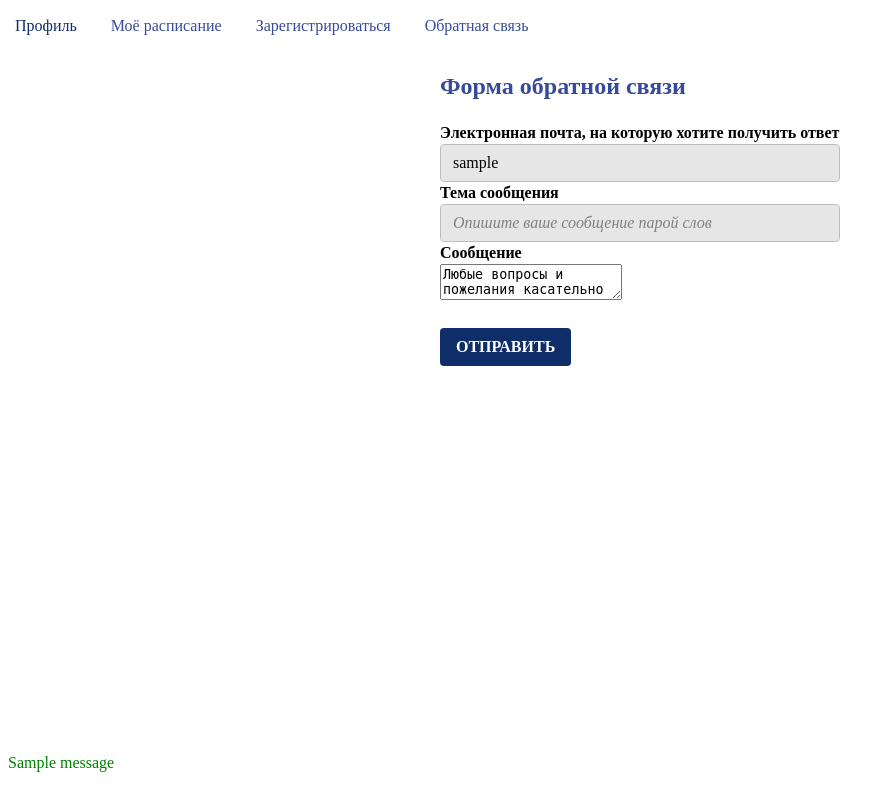
After one commit to yualapshina/registration-system-coursework, a Django app: page /feedback/ in a window 1280 px wide. The commit adds this page. Shown: the whole page, without its empty margins (0-894 px from the left). Run offline with Django 5.2, Linux system fonts and the light colour scheme; a user stored in the database is signed in; tables that the repository leaves empty hold one stand-in row (values such as "Sample post"); one stand-in notice (Sample message) is shown; some web fonts are replaced.

Commit message:
#35 email, passwords, gitignore

```diff
--- a/regsys/admin.py
+++ b/regsys/admin.py
@@ -36,7 +36,7 @@ class TimetableAdmin(admin.ModelAdmin):
 
 @admin.register(Guest)
 class GuestAdmin(admin.ModelAdmin):
-    list_display = ("user", "phone", "surname", "firstname", "patronymic", "school", "telegram", "photo", "registrations_link")
+    list_display = ("user", "phone", "surname", "firstname", "patronymic", "school", "telegram", "registrations_link")
 
     def registrations_link(self, obj):
         count = obj.registration_set.count()
--- a/regsys/models.py
+++ b/regsys/models.py
@@ -62,7 +62,6 @@ class Guest(models.Model):
     school = models.CharField(max_length=100, verbose_name="Место обучения")
     phone = models.CharField(max_length=100, verbose_name="Номер телефона")
     telegram = models.CharField(max_length=100, verbose_name="Телеграм")
-    photo = models.ImageField(max_length=100, null=True, blank=True, verbose_name="Фото")
 
     def __str__(self):
         return self.surname + " " + self.firstname
--- /dev/null
+++ b/regsys/templates/regsys/feedback.html
@@ -0,0 +1,58 @@
+<!DOCTYPE html>
+<html lang="en-US">
+
+<head>
+	{% load static %}
+	<link rel="stylesheet" href="{% static 'regsys/style.css' %}">
+	<meta charset="utf-8" />
+	<title>RegSys: Обратная связь</title>
+</head>
+
+<body>
+	{% if messages %}
+		<div class="messages">
+		{% for message in messages %}
+			<p{% if message.tags %} class="message_{{ message.tags }}"{% endif %}>{{ message }}</p>
+		{% endfor %}
+		</div>
+	{% endif %}
+
+	<form action="{% url 'dispatcher' %}" method="post">
+		{% csrf_token %}
+		<input type="text" id="guest_id" name="guest_id" value="{{ guest.id }}" hidden>
+		<div class="parent">
+
+		<div class="navbar">
+		{% for name, link in navbar.items %}
+			{% if name == "Обратная связь" %}
+				<a class="navbar_current" href="{% url link %}">{{ name }}</a>
+			{% else %}
+				<a class="navbar_link" href="{% url link %}">{{ name }}</a>
+			{% endif %}
+		{% endfor %}
+		</div>
+
+			<div class="block">
+		<p class="text-h2" style="color: #374B9B">Форма обратной связи</p>
+		<div class="text-field">
+			<label class="text-field__label" for="email">Электронная почта, на которую хотите получить ответ</label>
+			<input class="text-field__input" type="text" id="email" name="email" required
+				value="{{ guest.user.username }}">
+		</div>
+		<div class="text-field">
+			<label class="text-field__label" for="subject">Тема сообщения</label>
+			<input class="text-field__input" type="text" id="subject" name="subject" required
+				placeholder="Опишите ваше сообщение парой слов">
+		</div>
+		<div class="text-field">
+			<label class="text-field__label" for="message">Сообщение</label><br>
+			<textarea type="text" id="message" name="message" required>Любые вопросы и пожелания касательно работы системы</textarea>
+		</div>
+		<br><button id="submit" name="submit" type="submit" value="feedback"
+			class="primary-button">Отправить</button>
+	</div>
+</div>
+	</form>
+</body>
+
+</html>
--- a/regsys/templates/regsys/mylist.html
+++ b/regsys/templates/regsys/mylist.html
@@ -5,7 +5,7 @@
 	{% load static %}
 	<link rel="stylesheet" href="{% static 'regsys/style.css' %}">
 	<meta charset="utf-8" />
-	<title>reg-sys-cw: Моё расписание</title>
+	<title>RegSys: Моё расписание</title>
 </head>
 
 <body>
--- a/regsys/templates/regsys/register.html
+++ b/regsys/templates/regsys/register.html
@@ -5,7 +5,7 @@
 	{% load static %}
 	<link rel="stylesheet" href="{% static 'regsys/style.css' %}">
 	<meta charset="utf-8" />
-	<title>reg-sys-cw: Регистрация</title>
+	<title>RegSys: Регистрация</title>
 </head>
 
 <body>
--- a/regsys/templates/regsys/signin.html
+++ b/regsys/templates/regsys/signin.html
@@ -5,7 +5,7 @@
 	{% load static %}
 	<link rel="stylesheet" href="{% static 'regsys/style.css' %}">
 	<meta charset="utf-8" />
-	<title>reg-sys-cw: Вход в профиль</title>
+	<title>RegSys: Вход в профиль</title>
 </head>
 
 <body>
@@ -39,11 +39,13 @@
 		</div>
 		<div class="text-field">
 			<label class="text-field__label" for="password">Пароль</label>
-			<input class="text-field__input" type="password" id="password" name="password" required
+			<input class="text-field__input" type="password" id="password" name="password"
 				placeholder="Введите ваш пароль">
 		</div>
 		<br><button id="submit" name="submit" type="submit" value="signin"
 			class="primary-button">Войти в профиль</button>
+		<br><button id="submit" name="submit" type="submit" value="forgot"
+			class="secondary-button">Забыли пароль?</button>
 	</div>
 </div>
 	</form>
--- a/regsys/templates/regsys/signup.html
+++ b/regsys/templates/regsys/signup.html
@@ -5,7 +5,7 @@
 	{% load static %}
 	<link rel="stylesheet" href="{% static 'regsys/style.css' %}">
 	<meta charset="utf-8" />
-	<title>reg-sys-cw: Создание профиля</title>
+	<title>RegSys: Создание профиля</title>
 </head>
 
 <body>
@@ -48,7 +48,8 @@
 			<input class="text-field__input" type="password" id="repeat" name="repeat" required
 				placeholder="Введите пароль, который будете использовать">
 		</div>
-		<br><button id="submit" name="submit" type="submit" value="to_personal"
+		<p class="text-caption" style="color:#808080">Пароль должен быть не короче 8 символов</p>
+		<button id="submit" name="submit" type="submit" value="to_personal"
 			class="primary-button">Создать профиль</button>
 	</div>
 </div>
--- a/regsys/templates/regsys/timetable.html
+++ b/regsys/templates/regsys/timetable.html
@@ -5,7 +5,7 @@
 	{% load static %}
 	<link rel="stylesheet" href="{% static 'regsys/style.css' %}">
 	<meta charset="utf-8" />
-	<title>reg-sys-cw: Уточнение расписания</title>
+	<title>RegSys: Уточнение расписания</title>
 </head>
 
 <body>
--- a/regsys/urls.py
+++ b/regsys/urls.py
@@ -13,4 +13,5 @@ urlpatterns = [
     path('timetable/', views.timetable, name='timetable'),
     path('completed/', views.completed, name='completed'),
     path('download/', views.download, name='download'),
+    path('feedback/', views.feedback, name='feedback'),
 ]
--- a/regsys/views.py
+++ b/regsys/views.py
@@ -1,12 +1,17 @@
 import datetime
 import csv
 from functools import cmp_to_key
+from django.core.exceptions import ValidationError
+from django.core.mail import EmailMessage, send_mail
+from django.conf import settings
+from django.utils.crypto import get_random_string
 from django.http import HttpResponse
 from django.shortcuts import render, redirect
 from django.db.utils import IntegrityError
 from django.contrib import messages
 from django.contrib.auth import authenticate, login, logout
 from django.contrib.auth.models import User
+from django.contrib.auth.password_validation import validate_password
 from django.contrib.auth.decorators import login_required
 from .models import Event, Timetable, Guest, Registration, Label, Labelmap
 
@@ -18,6 +23,7 @@ navbar_profile = {
     "Профиль": "profile",
     "Моё расписание": "mylist",
     "Зарегистрироваться": "register",
+    "Обратная связь": "feedback",
 }
 
 @cmp_to_key
@@ -38,7 +44,6 @@ def dispatcher(request):
         event = Event.objects.get(id=request.POST.get("event_key", None))
         Registration.objects.filter(timetable__event=event, guest=request.user.guest).delete()
         messages.warning(request, "Регистрации на событие \"" + event.event_name + "\" удалены")
-        return redirect(mylist)
 
     if sender == "edit_info":
         guest = request.user.guest
@@ -54,8 +59,6 @@ def dispatcher(request):
             guest.phone = request.POST.get("phone", "")
         if request.POST.get("telegram", ""):
             guest.telegram = request.POST.get("telegram", "")
-        if request.POST.get("photo", None):
-            guest.photo = request.POST.get("photo", None)
         guest.save()
         messages.success(request, "Изменения успешно сохранены")
         return redirect(profile)
@@ -63,6 +66,11 @@ def dispatcher(request):
     if sender == "edit_creds":
         user = authenticate(request, username=request.user.username, password=request.POST["old"])
         if user is not None:
+            try:
+                validate_password(request.POST["new"])
+            except ValidationError:
+                messages.error(request, "Пароль слишком слабый. Обратите внимание на условия")
+                return redirect(profile)
             user.set_password(request.POST["new"])
             user.save()
             messages.success(request, "Пароль успешно изменён")
@@ -82,18 +90,54 @@ def dispatcher(request):
         guest.school = request.POST.get("school", "")
         guest.phone = request.POST.get("phone", "")
         guest.telegram = request.POST.get("telegram", "")
-        guest.photo = request.POST.get("photo", None)
+        messages.success(request, "Данные успешно сохранены")
         guest.save()
-        messages.success(request, "Профиль успешно создан")
 
     if sender == "signin":
-
         user = authenticate(request, username=request.POST["email"], password=request.POST["password"])
         if user is not None:
             login(request, user)
         else:
             messages.error(request, "Неверная почта или пароль")
             return redirect(signin)
+
+    if sender == "forgot":
+        filter = User.objects.filter(username=request.POST["email"])
+        if filter:
+            user = filter[0]
+            password = get_random_string(10)
+            user.set_password(password)
+            user.save()
+            try:
+                send_mail(
+                    subject="Восстановление пароля",
+                    message="Вам сгенерирован новый пароль для доступа в систему регистрации на мероприятия НИУ ВШЭ. Его можно сменить после входа в профиль или оставить.\nНовый пароль:\n" + password,
+                    from_email=settings.EMAIL_HOST_USER,
+                    recipient_list=[user.username])
+            except:
+                messages.error(request, "При отправке письма произошла ошибка, попробуйте снова")
+                return redirect(signin)
+            messages.success(request, "Инструкции по восстановлению отправлены на почту")
+            return redirect(signin)
+        else:
+            messages.error(request, "Профиль с такой почтой не найден")
+            return redirect(signup)
+
+    if sender == "feedback":
+        author = "Автор письма: " + Guest.objects.get(id=request.POST["guest_id"]).user.username
+        reply_to = "Ответить на почту: " + request.POST["email"]
+        message_body = "Текст письма:\n" + request.POST["message"]
+        try:
+            send_mail(
+                subject=request.POST["subject"],
+                message="\n\n".join([author, reply_to, message_body]),
+                from_email=settings.EMAIL_HOST_USER,
+                recipient_list=[settings.EMAIL_RECEIVER])
+        except:
+            messages.error(request, "При отправке сообщения произошла ошибка, попробуйте снова")
+            return redirect(feedback)
+        messages.success(request, "Письмо отправлено, спасибо!")
+        return redirect(feedback)
 
     return redirect(mylist)
 
@@ -123,6 +167,11 @@ def personal(request):
         messages.error(request, "Пароль не совпадает")
         return redirect(signup)
     try:
+        validate_password(password)
+    except ValidationError:
+        messages.error(request, "Пароль слишком слабый. Обратите внимание на условия")
+        return redirect(signup)
+    try:
         user = User.objects.create_user(username=email, password=password)
     except IntegrityError:
         messages.error(request, "Профиль с такой почтой уже существует")
@@ -132,6 +181,15 @@ def personal(request):
     user = authenticate(request, username=email, password=password)
     if user is not None:
         login(request, user)
+        messages.success(request, "Профиль успешно создан")
+        try:
+            send_mail(
+                subject='Профиль в системе регистрации',
+                message='Вы успешно создали профиль в системе регистрации на мероприятия НИУ ВШЭ - Нижний Новгород. Выбирайте интересующие вас события - и увидимся там!',
+                from_email=settings.EMAIL_HOST_USER,
+                recipient_list=[email])
+        except:
+            messages.error(request, "При отправке приветственного письма произошла ошибка")
     else:
         messages.error(request, "Ошибка при создании")
         return redirect(signup)
@@ -292,6 +350,7 @@ def download(request):
         headers={"Content-Disposition": 'attachment; filename="reg-list.csv"'},
     )
     response.write(u'\ufeff'.encode('utf8'))
+    #att =
     writer = csv.writer(response, delimiter =';')
 
     event = Event.objects.get(id=request.GET["event_key"])
@@ -302,3 +361,12 @@ def download(request):
         writer.writerow([tt.event.event_name + ": " + str(tt.date), tt.category, tt.timetable_name, tt.event.place + " - " + tt.place, tt.host, Registration.Status[reg.status].label])
 
     return response
+
+@login_required
+def feedback(request):
+    guest = request.user.guest
+    context = {
+        'guest' : guest,
+        'navbar': navbar_profile,
+    }
+    return render(request, 'regsys/feedback.html', context)
```
Also changed, not shown: reg_sys_cw/settings.py (+23 -11 lines), regsys/templates/regsys/personal.html (+9 -5 lines), regsys/templates/regsys/profile.html (+2 -6 lines), README.md, regsys/migrations/0023_remove_guest_photo_alter_guest_telegram.py (added), 1 other file.
